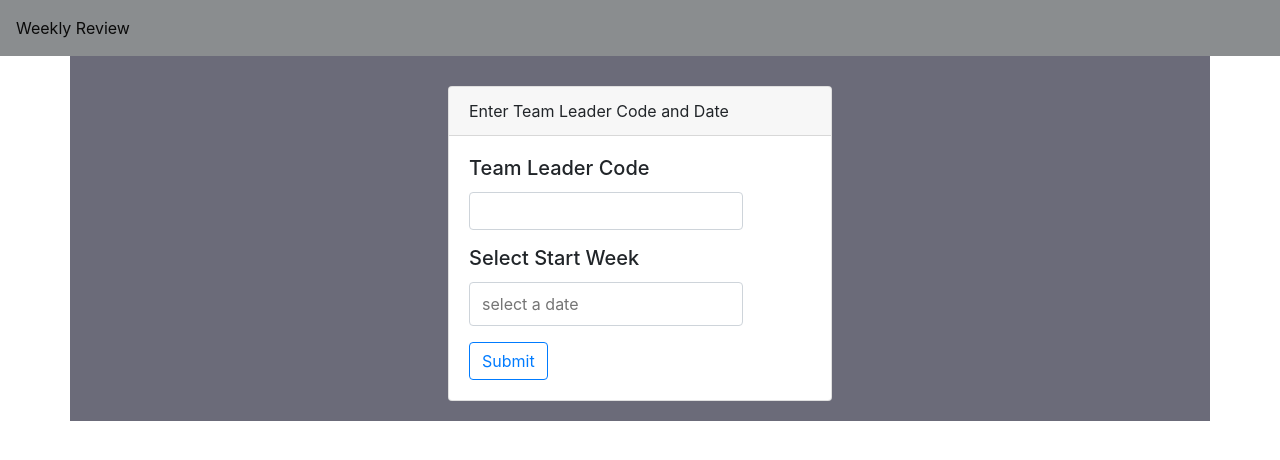
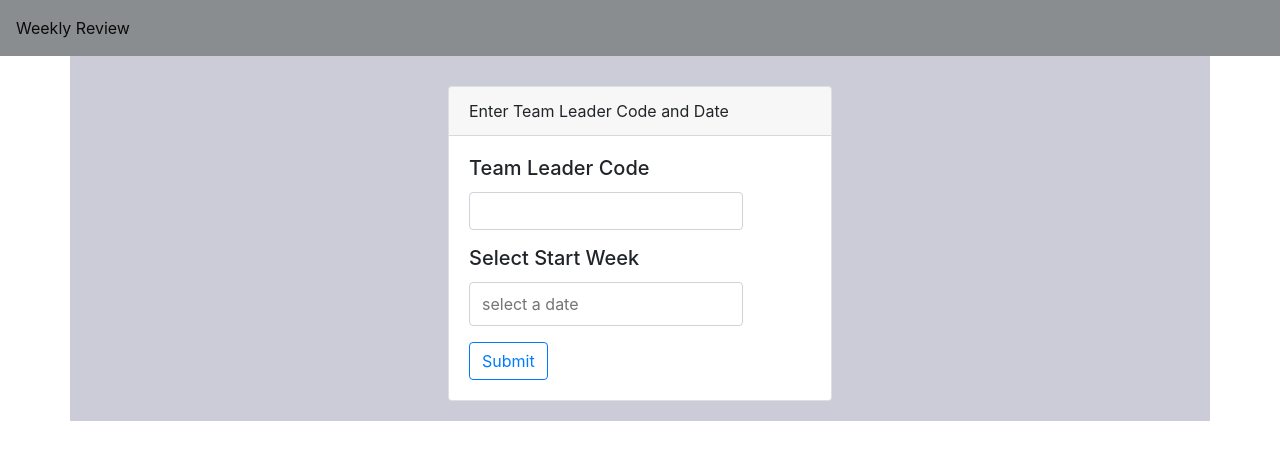
Before and after one commit to Xasiri/weeklyProgressReview, a React (Create React App) app: page / in a window 1280 px wide. Shown: the top 460 px of the page. Built offline with nearby package versions, Linux system fonts and the light colour scheme.

Commit message:
final V1

```diff
--- a/src/Styles/Quotation/Quotation.scss
+++ b/src/Styles/Quotation/Quotation.scss
@@ -63,7 +63,7 @@
     border-radius: 7px;
   }
 }
-@media (max-width: 768px) {
+@media (max-width: 767px) {
   .MeetingNote__list {
     padding-right: 0px;
   }
--- a/src/components/Header/criteria/ActionSelect.js
+++ b/src/components/Header/criteria/ActionSelect.js
@@ -81,7 +81,7 @@ const ActionSelect = ({ weekID, leaderCode, approval }) => {
         onChange={actionSelectHandler}
         placeholder={approval.approvalComplete}
       />
-      <p>{approval.date}</p>
+      <p className="mt-3">{approval.date}</p>
     </>
   );
 };
--- a/src/components/pages/largeView/carosoulSettings.js
+++ b/src/components/pages/largeView/carosoulSettings.js
@@ -1,5 +1,3 @@
-import { FontAwesomeIcon } from "@fortawesome/react-fontawesome";
-import { faArrowAltCircleLeft } from "@fortawesome/free-solid-svg-icons";
 import "./carouselSlick.css";
 
 export const settings = {
--- a/src/components/pages/largeView/carouselSlick.css
+++ b/src/components/pages/largeView/carouselSlick.css
@@ -2,7 +2,7 @@
   margin: 0 auto;
   padding: 30px 50px 20px 50px;
   width: 1200px;
-  background-color: rgb(107, 107, 121);
+  background-color: rgb(204, 204, 216);
 }
 .slick-next:before,
 .slick-prev:before {
--- a/src/store/reviewReducer.js
+++ b/src/store/reviewReducer.js
@@ -15,6 +15,7 @@ function reviewReducer(state = initialState, action) {
       });
 
     case ACTIONS.ADD_ACTION:
+      console.log("Add action", action);
       return produce(state, (draftState) => {
         draftState.map((data) => {
           if (data.TeamLeaderCode == action.payload.leaderCode) {
```
